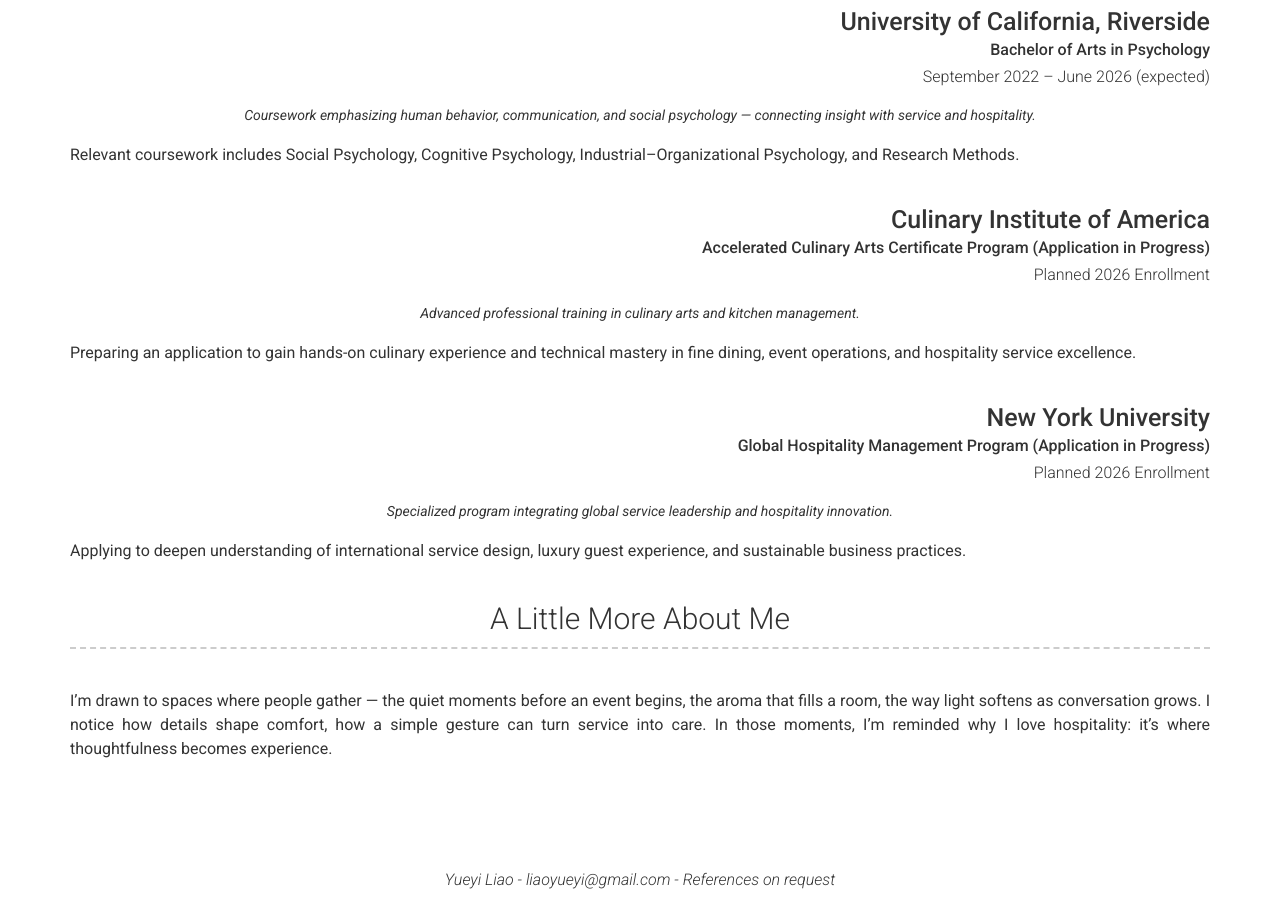
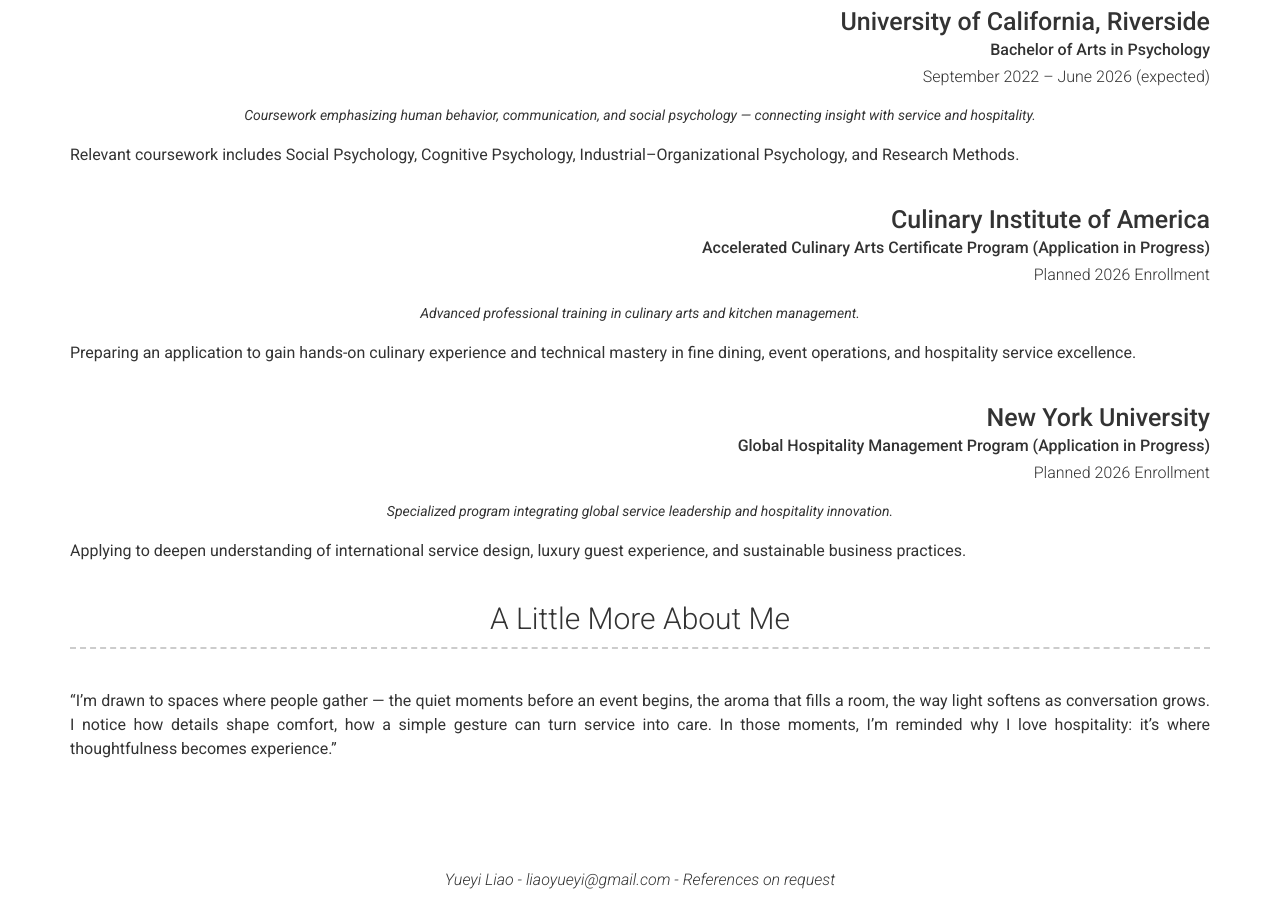
Before and after one commit to yueyiliao/yueyiliao.github.io, a Jekyll site: the page built from index.md, in a window 1280 px wide and 900 px high, scrolled down 3502 px. Built offline with Jekyll 4.4.1, drawn with Linux system fonts in a browser that asks for light colours; nearby versions of some CDN libraries; part of the change alters nothing that is shown.

```diff
--- a/_config.yml
+++ b/_config.yml
@@ -220,9 +220,9 @@ content:
 
   - title: A Little More About Me
     layout: text
-    content: | # this will include new lines to allow paragraphs
-      I’m drawn to spaces where people gather — the quiet moments before an event begins, the aroma that fills a room, the way light softens as conversation grows. I notice how details shape comfort, how a simple gesture can turn service into care.
-      In those moments, I’m reminded why I love hospitality: it’s where thoughtfulness becomes experience.
+    content: |
+      “I’m drawn to spaces where people gather — the quiet moments before an event begins, the aroma that fills a room, the way light softens as conversation grows. I notice how details shape comfort, how a simple gesture can turn service into care.
+      In those moments, I’m reminded why I love hospitality: it’s where thoughtfulness becomes experience.”
 
 # Footer
 footer_show_references: true
```
